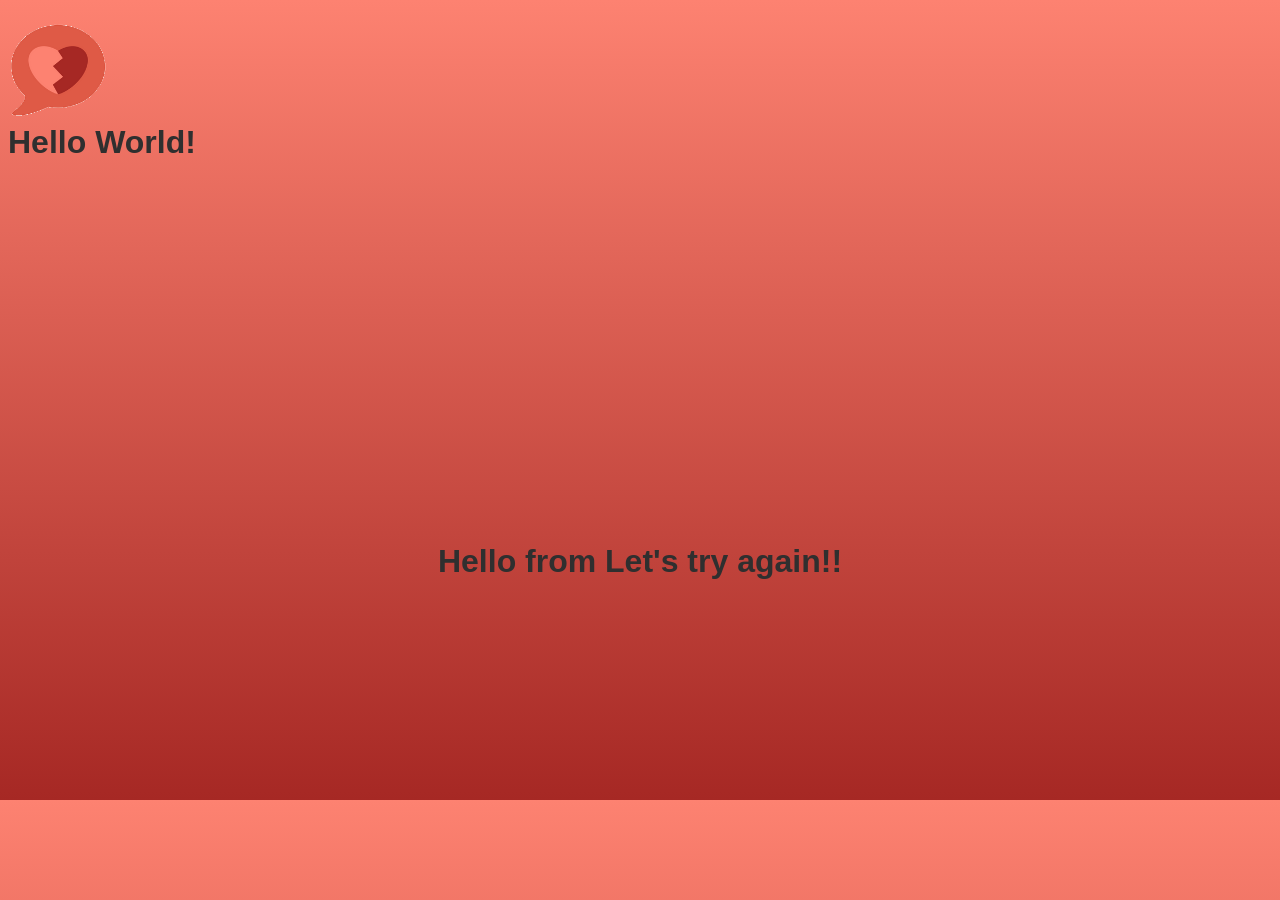
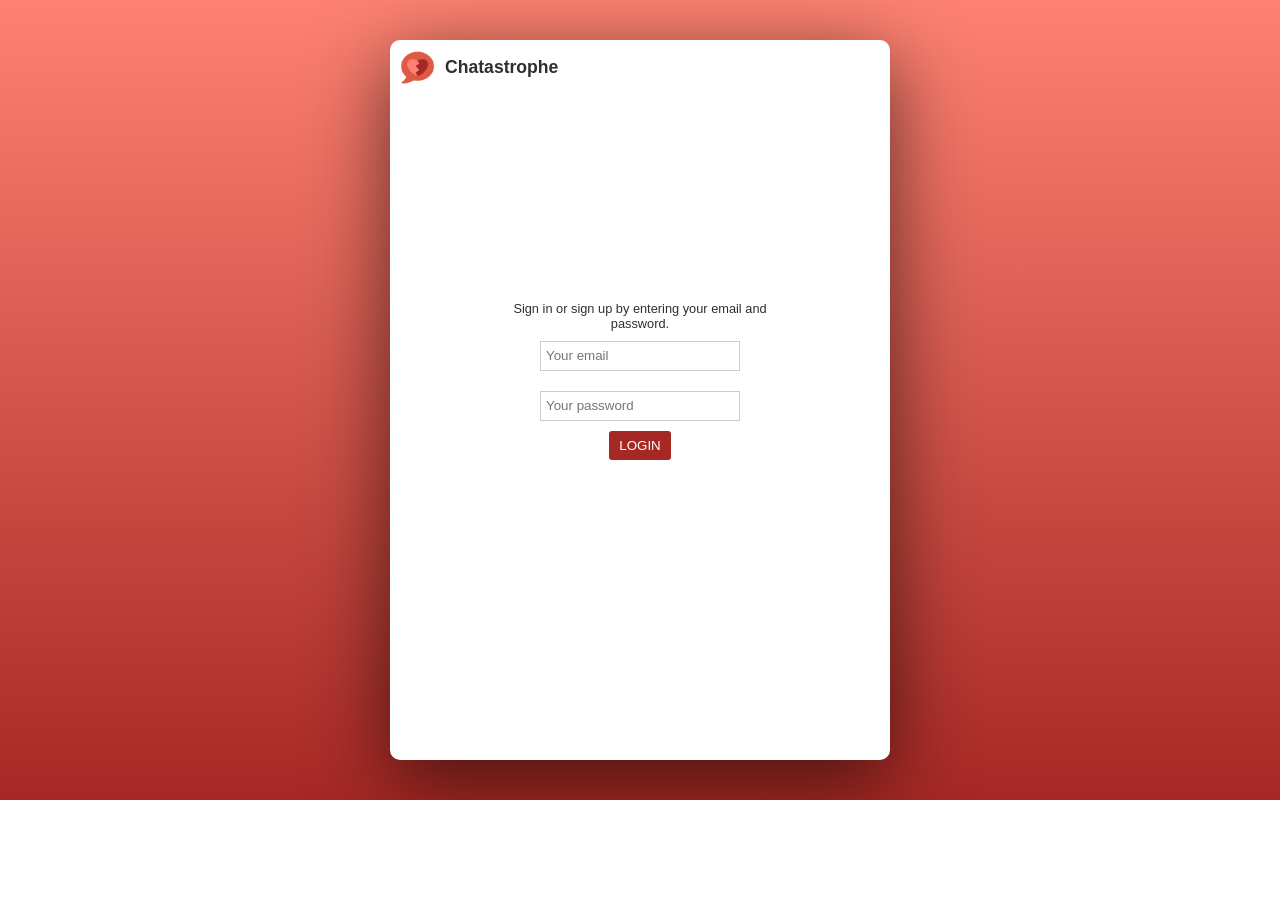
Before and after one commit to smauer/pwa_react, a React app: page / in a window 1280 px wide. Shown: the top 900 px of the page. After the commit the page ends 800 px from the top, so only its background shows below. Built offline with nearby package versions, Linux system fonts and the light colour scheme.

Commit message:
Start ch3, add LoginContainer

```diff
--- a/public/index.html
+++ b/public/index.html
@@ -6,8 +6,6 @@
         <link rel="shortcut icon" href="assets/favicon.ico" type="image/x-icon">
     </head>
     <body>
-        <img src="assets/icon.png" id="test-image"/>
-        <h1>Hello World!</h1>
         <div id="root"></div>
     </body>
 </html>
--- a/src/App.js
+++ /dev/null
@@ -1,8 +0,0 @@
-import React from 'react';
-import './app.css';
-
-const App = () => {
-    return <h1>Hello from Let's try again!!</h1>
-};
-
-export default App;
--- /dev/null
+++ b/src/components/App.js
@@ -0,0 +1,15 @@
+import React, { Component } from 'react';
+import './app.css';
+import LoginContainer from './LoginContainer';
+
+class App extends Component {
+    render() {
+        return (
+            <div id="container" className="inner-container">
+                <LoginContainer/>
+            </div>
+        );
+    }
+}
+
+export default App;
--- /dev/null
+++ b/src/components/LoginContainer.js
@@ -0,0 +1,22 @@
+import React, { Component } from 'react';
+
+class LoginContainer extends Component {
+    render() {
+        return (
+            <div id="LoginContainer" className="inner-container">
+                <div id="Header">
+                    <img src="/assets/icon.png" alt="logo" />
+                    <h1>Chatastrophe</h1>
+                </div>
+                <form>
+                    <p>Sign in or sign up by entering your email and password.</p>
+                    <input type="text" placeholder="Your email" />
+                    <input type="password" placeholder="Your password" />
+                    <button className="red light" type="submit">Login</button>
+                </form>
+            </div>
+        );
+    }
+}
+
+export default LoginContainer;
--- a/src/index.js
+++ b/src/index.js
@@ -1,12 +1,12 @@
 import React from 'react';
 import ReactDOM from 'react-dom';
-import App from './App';
+import App from './components/App';
 
 ReactDOM.render(<App />, document.getElementById('root'));
 
 if (module.hot) {
-    module.hot.accept('./App', () => {
-        const NextApp = require('./App').default;
+    module.hot.accept('./components/App', () => {
+        const NextApp = require('./components/App').default;
         ReactDOM.render(
             <App/>,
             document.getElementById('root')
```
Also changed, not shown: src/components/app.css (renamed from src/app.css).
